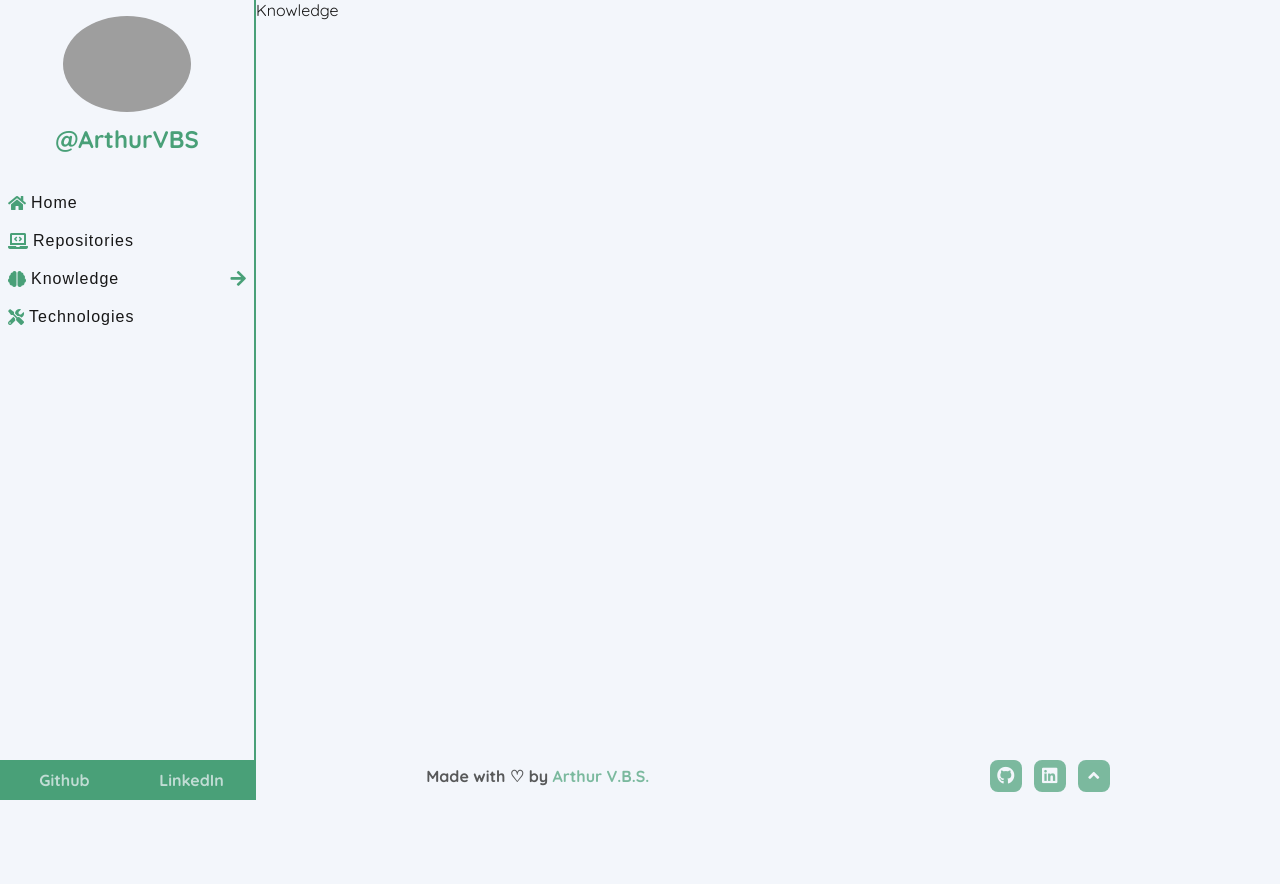
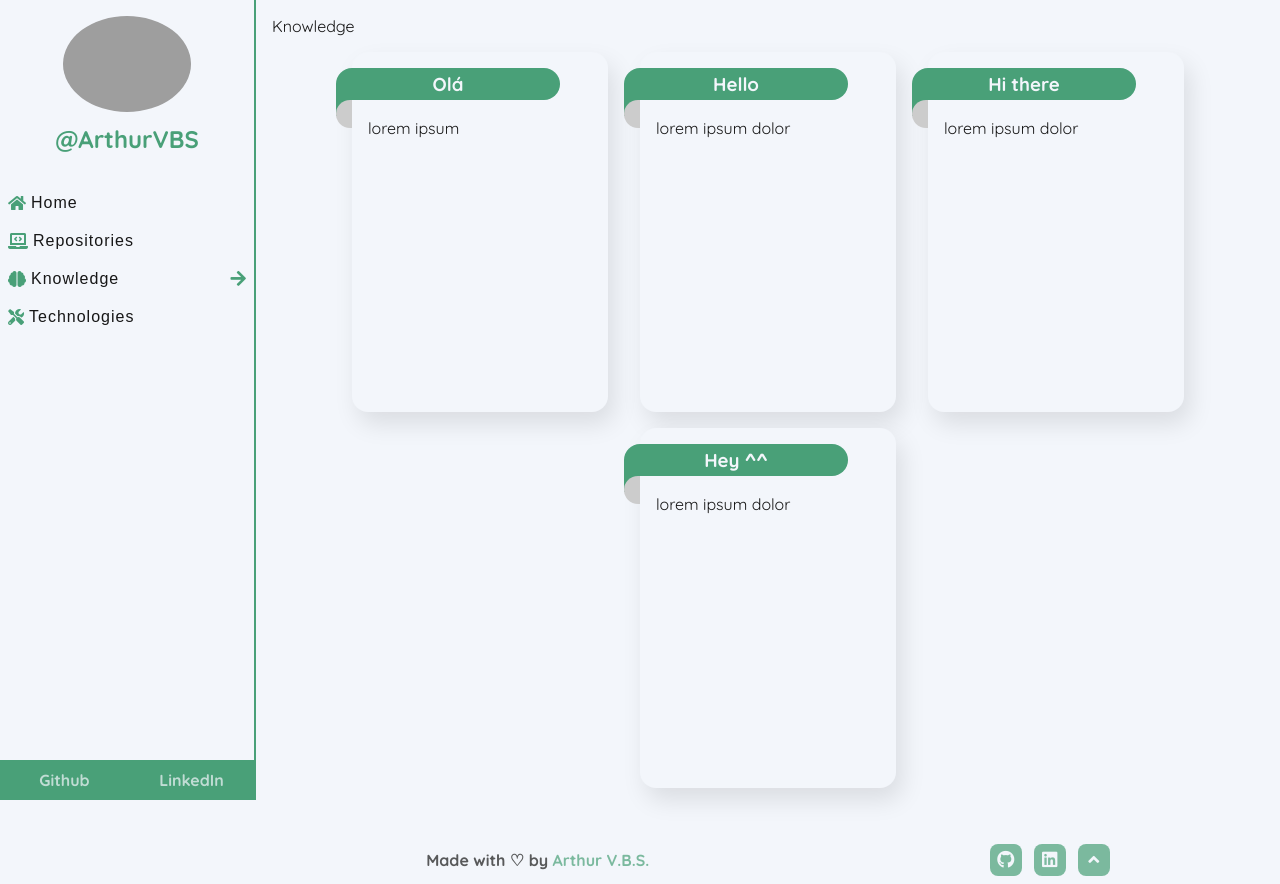
Before and after one commit to ArthurVBS/HomePage, a Next.js app: page / in a window 1280 px wide. Both pictures are taken after a click on the element "knowledge". Before the commit the page ends 800 px from the top, so only its background shows below. Built offline with nearby package versions, Linux system fonts and the light colour scheme; grey boxes are pictures that could not be loaded.

Commit message:
Add ribbon shape card

```diff
--- /dev/null
+++ b/src/components/ribbonShapeCard/index.tsx
@@ -0,0 +1,22 @@
+import React from 'react'
+import { Container, Content, ContentBox, RibbonShape, Title } from './styles'
+
+type Props = {
+  title: string
+  content: string
+}
+
+const RibbonShapeCard: React.FC<Props> = ({ title, content }) => {
+  return (
+    <Container>
+      <RibbonShape>
+        <Title>{title}</Title>
+      </RibbonShape>
+      <ContentBox>
+        <Content>{content}</Content>
+      </ContentBox>
+    </Container>
+  )
+}
+
+export default RibbonShapeCard
--- /dev/null
+++ b/src/components/ribbonShapeCard/styles.ts
@@ -0,0 +1,64 @@
+import styled from 'styled-components'
+
+export const Container = styled.div`
+  position: relative;
+  width: 256px;
+  height: 360px;
+  background: ${props => props.theme.background};
+  box-shadow: 6px 12px 24px #0000001a;
+  border-radius: 16px;
+`
+
+export const RibbonShape = styled.div`
+  background-color: ${props => props.theme.primary};
+  position: absolute;
+  top: 16px;
+  left: -16px;
+  width: calc(100% - 32px);
+  height: 32px;
+  border-radius: 16px;
+  border-bottom-left-radius: 0;
+
+  :before {
+    background-color: #ccc;
+    content: '';
+    position: absolute;
+    top: 32px;
+    width: 16px;
+    height: 28px;
+    border-top-left-radius: 20px;
+    border-bottom-left-radius: 20px;
+    z-index: 1;
+  }
+
+  :after {
+    background-color: ${props => props.theme.primary};
+    content: '';
+    position: absolute;
+    top: 32px;
+    width: 16px;
+    height: 16px;
+  }
+`
+
+export const Title = styled.h3`
+  color: ${props => props.theme.background};
+  position: absolute;
+  display: flex;
+  justify-content: center;
+  align-items: center;
+  width: 100%;
+  height: 100%;
+  padding: 4px;
+`
+
+export const ContentBox = styled.div`
+  position: absolute;
+  top: 50px;
+  left: 0;
+  width: 100%;
+  height: calc(100% - 50px);
+  padding: 16px;
+`
+
+export const Content = styled.p``
--- a/src/layouts/leftBox/styles.ts
+++ b/src/layouts/leftBox/styles.ts
@@ -7,6 +7,7 @@ export const Container = styled.section`
   justify-content: space-between;
   gap: 16px;
   width: 100%;
+  z-index: 2;
   border-bottom: 2px solid ${props => props.theme.primary};
   margin-bottom: 16px;
 
--- a/src/pages/knowledge/index.tsx
+++ b/src/pages/knowledge/index.tsx
@@ -1,7 +1,20 @@
 import React from 'react'
+import RibbonShapeCard from '../../components/ribbonShapeCard'
+import { Container, WrapperRibbonShapeCards } from './styles'
 
 const Knowledge: React.FC = () => {
-  return <p>Knowledge</p>
+  return (
+    <Container>
+      <p>Knowledge</p>
+
+      <WrapperRibbonShapeCards>
+        <RibbonShapeCard title="Olá" content="lorem ipsum" />
+        <RibbonShapeCard title="Hello" content="lorem ipsum dolor" />
+        <RibbonShapeCard title="Hi there" content="lorem ipsum dolor" />
+        <RibbonShapeCard title="Hey ^^" content="lorem ipsum dolor" />
+      </WrapperRibbonShapeCards>
+    </Container>
+  )
 }
 
 export default Knowledge
--- a/src/pages/knowledge/styles.ts
+++ b/src/pages/knowledge/styles.ts
@@ -1,3 +1,14 @@
 import styled from 'styled-components'
 
-export const Container = styled.main``
+export const Container = styled.main`
+  padding: 16px;
+`
+
+export const WrapperRibbonShapeCards = styled.div`
+  display: flex;
+  flex-wrap: wrap;
+  justify-content: center;
+  align-items: center;
+  gap: 16px 32px;
+  padding: 16px;
+`
```
